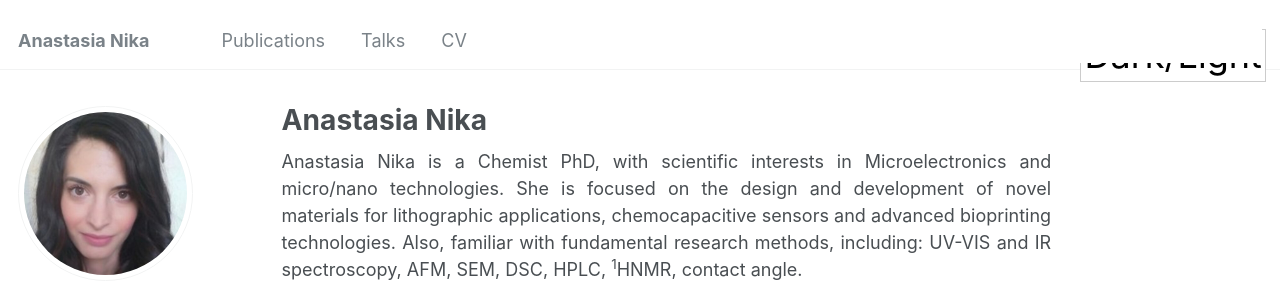
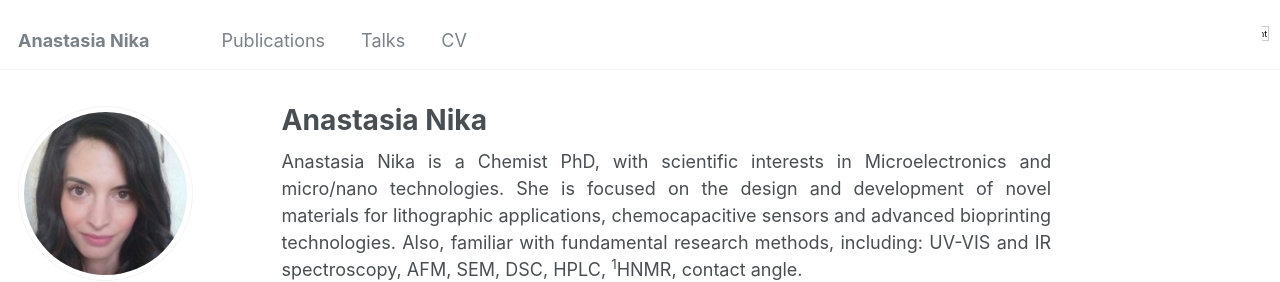
Before and after one commit to anastasianika/anastasianika.github.io, a Jekyll site: the page built from _pages/about.md, in a window 1280 px wide. Shown: the top 282 px of the page. Built offline with Jekyll 4.4.1, drawn with Linux system fonts in a browser that asks for light colours; some web fonts are replaced.

Commit message:
Update main.scss

```diff
--- a/assets/css/main.scss
+++ b/assets/css/main.scss
@@ -51,7 +51,7 @@
     background-color: #fff;
     border: 1px solid #ccc;
     cursor: pointer;
-    font-size: 2.0em;
+    font-size: 0.5em;
 }
 
 /* Dark mode styles */
```
